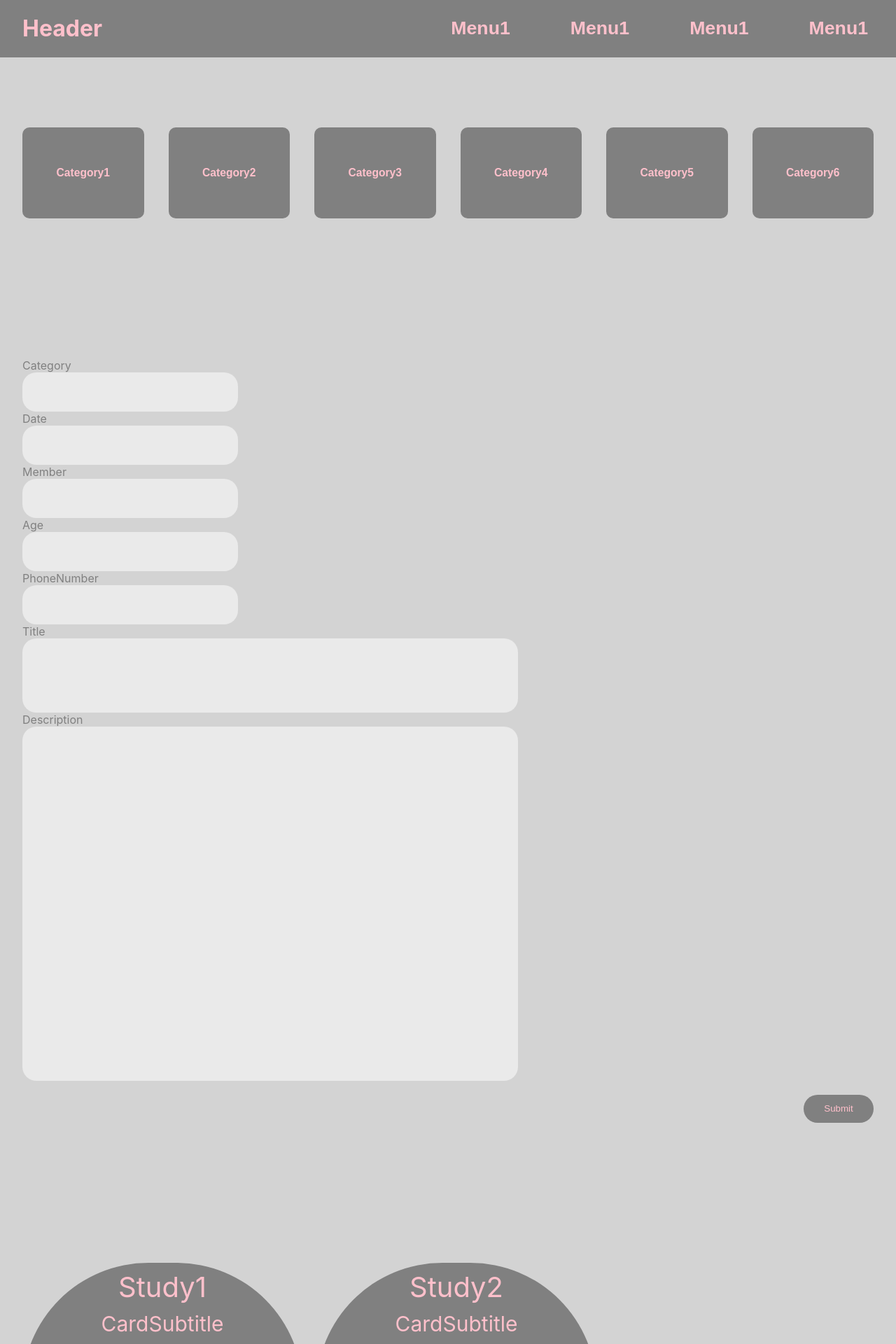
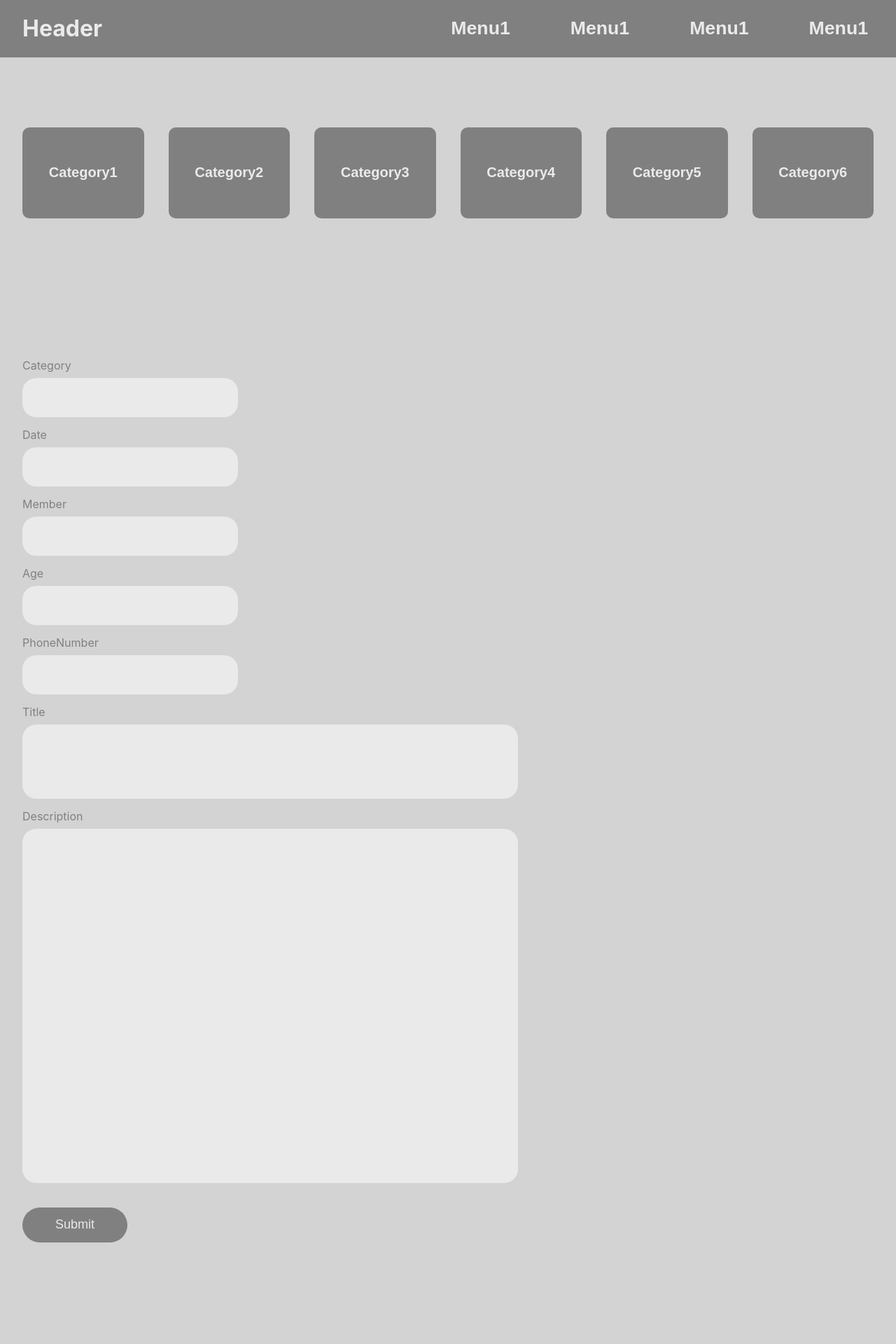
Before and after one commit to yeoniii20/notice-page, a React (Create React App) app: page / in a window 1280 px wide. Shown: the top 1920 px of the page at 70% size. Built offline with nearby package versions, Linux system fonts and the light colour scheme.

Commit message:
pink 색상 변경

```diff
--- a/src/constant/Category.style.js
+++ b/src/constant/Category.style.js
@@ -17,7 +17,7 @@ export const Category = styled.button`
   height: 130px;
 `;
 
-export const CategoryTitle = styled.h3`
-  color: pink;
+export const CategoryTitle = styled.h2`
+  color: #eaeaea;
   padding: 0px 7px;
 `;
--- a/src/constant/Header.style.js
+++ b/src/constant/Header.style.js
@@ -12,22 +12,22 @@ export const Container = styled.div`
 
 export const HeaderLogo = styled.h1`
   display: flex;
-  color: pink;
+  color: #eaeaea;
 `;
 
 export const Title = styled.div`
   display: flex;
-  color: pink;
+  color: #eaeaea;
   column-gap: 70px;
 `;
 
 export const HeaderButton = styled.button`
-  color: pink;
+  color: #eaeaea;
   background-color: gray;
   border-color: transparent;
   align-items: center;
 `;
 
 export const HeaderTitle = styled.h1`
-  color: pink;
+  color: #eaeaea;
 `;
--- a/src/constant/NewPage.style.js
+++ b/src/constant/NewPage.style.js
@@ -14,14 +14,14 @@ export const Form = styled.div``;
 export const SubForm = styled.div``;
 
 export const SubmitButton = styled.button`
-  width: 100px;
-  height: 40px;
-  align-self: flex-end;
+  width: 150px;
+  height: 50px;
   margin-top: 20px;
   border-radius: 100px;
   border-color: transparent;
   background-color: gray;
-  color: pink;
+  color: #eaeaea;
+  font-size: large;
 
   &:hover {
     background-color: #747474;
@@ -35,16 +35,19 @@ export const InputBox = styled.input`
   background-color: #eaeaea;
   border-radius: 20px;
   border-color: transparent;
+  margin-top: 8px;
+  margin-bottom: 15px;
 `;
 
 export const TitleInputBox = styled.input`
   display: flex;
-
   width: 700px;
   height: 100px;
   background-color: #eaeaea;
   border-radius: 20px;
   border-color: transparent;
+  margin-top: 8px;
+  margin-bottom: 15px;
 `;
 
 export const DescriptionInputBox = styled.input`
@@ -54,6 +57,8 @@ export const DescriptionInputBox = styled.input`
   background-color: #eaeaea;
   border-radius: 20px;
   border-color: transparent;
+  margin-top: 8px;
+  margin-bottom: 15px;
 `;
 
 export const Category = styled.div`
--- a/src/constant/NoticeDetailPage.jsx
+++ b/src/constant/NoticeDetailPage.jsx
@@ -14,7 +14,6 @@ const NoticeDetailPage = () => {
             Description BlaBlaBla Card Description BlaBlaBla Card Description
             BlaBlaBla Card Description BlaBlaBla Card Description BlaBlaBla
           </S.CardDescription>
-          <S.CardButton>Click</S.CardButton>
         </S.Card>
       </S.CardSection>
     </S.Wrapper>
--- a/src/constant/NoticeDetailPage.style.js
+++ b/src/constant/NoticeDetailPage.style.js
@@ -11,7 +11,7 @@ export const Wrapper = styled.div`
 
 export const Title = styled.h1`
   background-color: grey;
-  color: pink;
+  color: #eaeaea;
 `;
 
 export const CardSection = styled.div`
@@ -34,37 +34,21 @@ export const Card = styled.div`
 `;
 
 export const CardTitle = styled.h1`
-  color: pink;
+  color: #eaeaea;
   font-size: 40px;
   margin-top: 10px;
 `;
 
 export const CardSubtitle = styled.h2`
-  color: pink;
+  color: #eaeaea;
   font-size: 30px;
   margin-top: 10px;
 `;
 
 export const CardDescription = styled.div`
-  color: pink;
+  color: #eaeaea;
   font-size: 18px;
   padding-left: 10px;
   padding-right: 10px;
   text-align: center;
 `;
-
-export const CardButton = styled.button`
-  width: 100px;
-  height: 50px;
-  border-radius: 10px;
-  border-color: transparent;
-  background-color: pink;
-  justify-content: flex-end;
-  margin-top: 30px;
-  align-self: center;
-  color: grey;
-
-  &:hover {
-    background-color: lightpink;
-  }
-`;
--- a/src/constant/NoticePage.style.js
+++ b/src/constant/NoticePage.style.js
@@ -29,19 +29,19 @@ export const Card = styled.div`
 `;
 
 export const CardTitle = styled.div`
-  color: pink;
+  color: #eaeaea;
   font-size: 40px;
   margin-top: 10px;
 `;
 
 export const CardSubtitle = styled.div`
-  color: pink;
+  color: #eaeaea;
   font-size: 30px;
   margin-top: 10px;
 `;
 
 export const CardDescription = styled.div`
-  color: pink;
+  color: #eaeaea;
   font-size: 18px;
   margin-top: 70px;
   padding-left: 5px;
@@ -54,7 +54,7 @@ export const CardButton = styled.button`
   height: 50px;
   border-radius: 10px;
   border-color: transparent;
-  background-color: pink;
+  background-color: #eaeaea;
   justify-content: flex-end;
   margin-top: 30px;
   align-self: center;
```
